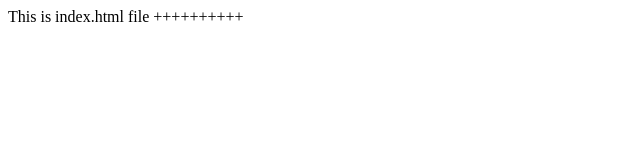
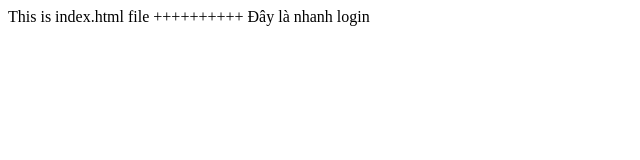
Before and after one commit to nguyentienkhoiit/testgit, a plain HTML site: page index.html in a window 1280 px wide. Shown: the whole page, without its empty margins (0-640 px from the left). Drawn offline with Linux system fonts and the light colour scheme.

Commit message:
sua file index

```diff
--- a/index.html
+++ b/index.html
@@ -8,5 +8,6 @@
 </head>
 <body>
     This is index.html file ++++++++++
+    Đây là nhanh login
 </body>
 </html>
```
